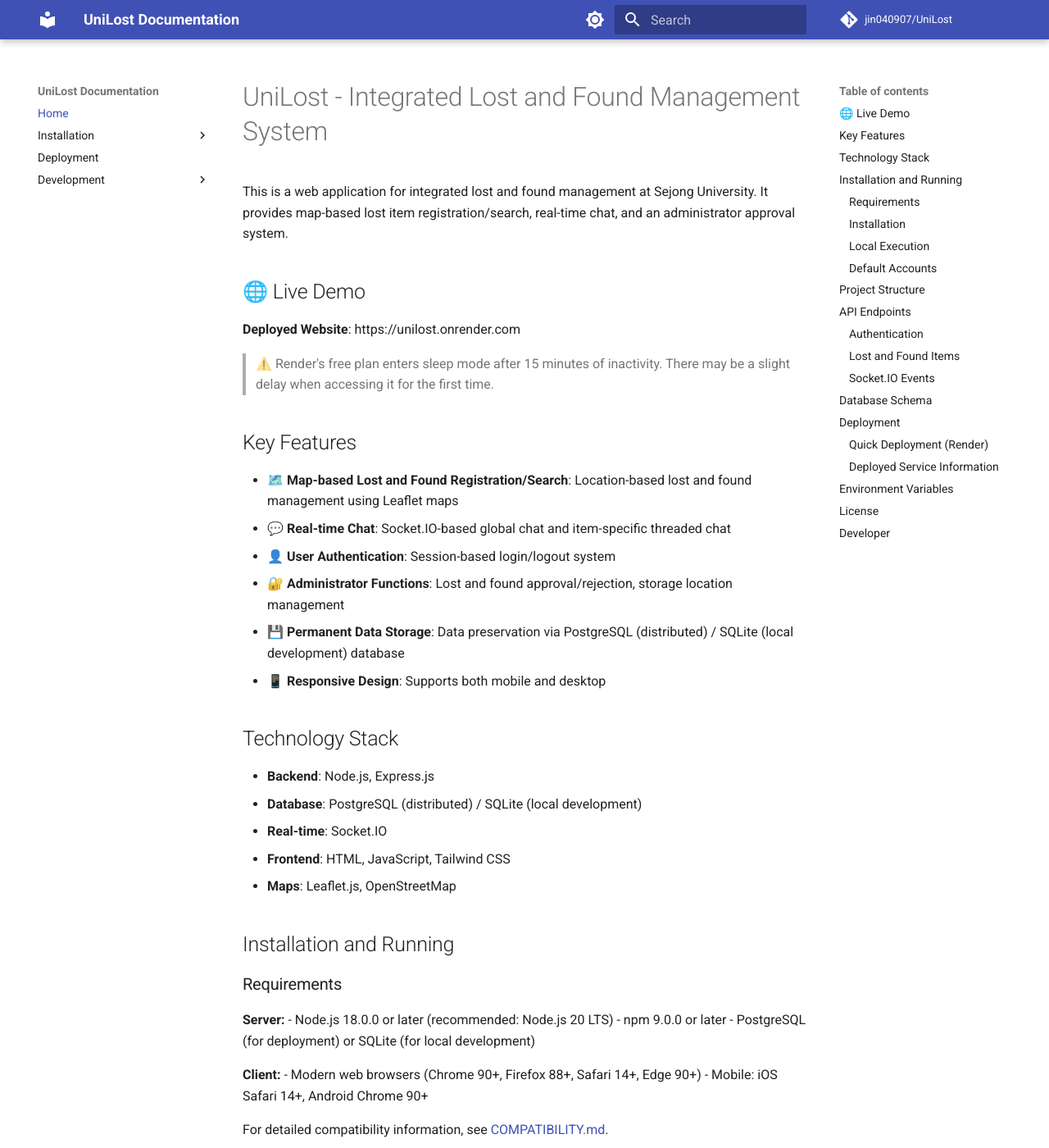
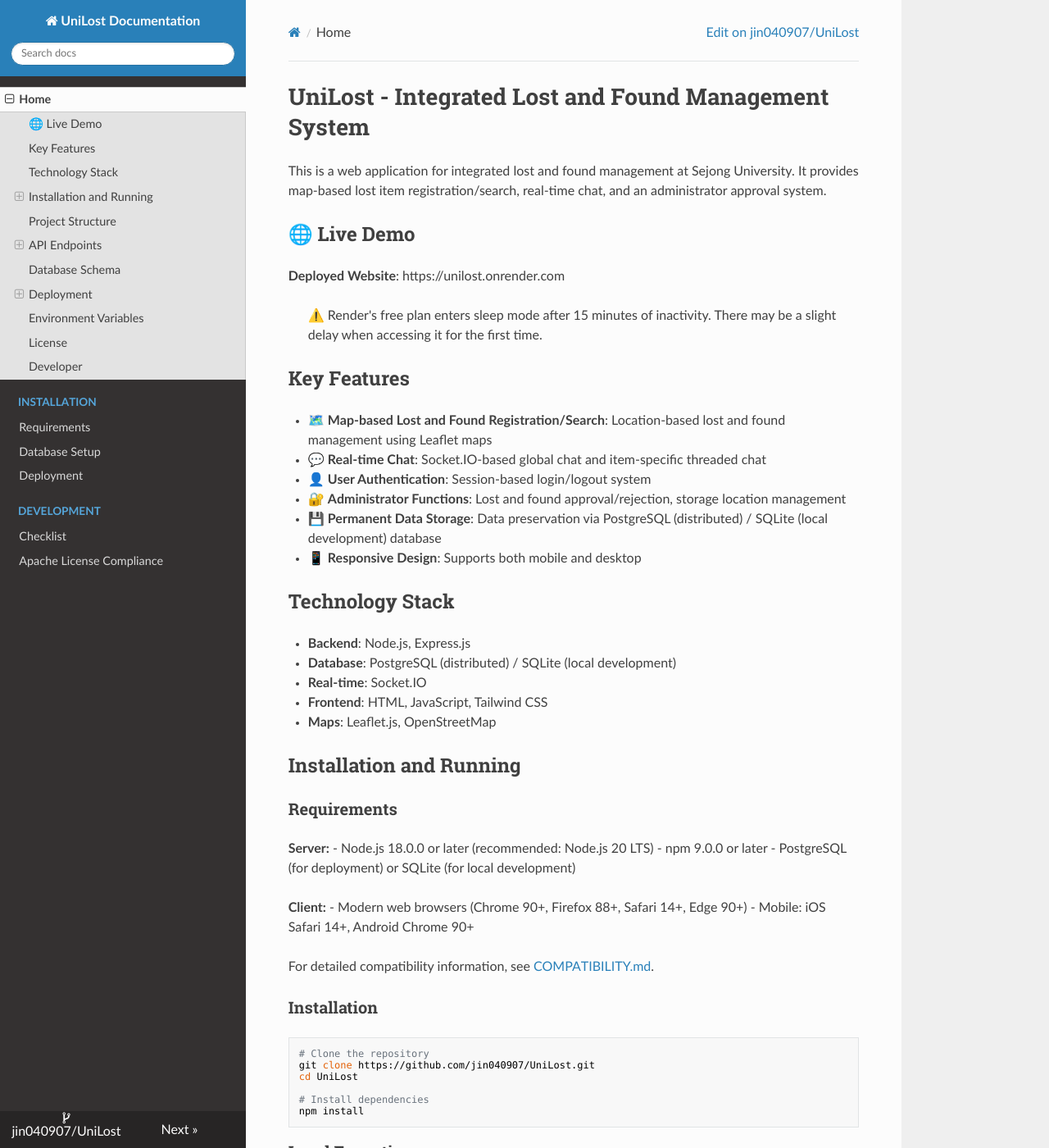
Before and after one commit to jin040907/UniLost, an MkDocs documentation site: the page built from docs/index.md, in a window 1280 px wide and 1400 px high. Shown: the whole window at 82% size. Built offline with MkDocs 1.6.1, drawn with Linux system fonts in a browser that asks for light colours; nearby versions of some CDN libraries; comment, search, counter and statistics services are not loaded; some of the changed text lies outside the part shown.

Commit message:
Check readthedocs

```diff
--- a/mkdocs.yml
+++ b/mkdocs.yml
@@ -7,22 +7,9 @@
 repo_url: https://github.com/jin040907/UniLost
 edit_uri: edit/main/docs/
 
-# Theme
+# Theme (Read the Docs only supports 'mkdocs' or 'readthedocs' themes)
 theme:
-  name: material
-  palette:
-    - scheme: default
-      primary: indigo
-      accent: indigo
-      toggle:
-        icon: material/brightness-7
-        name: Switch to dark mode
-    - scheme: slate
-      primary: indigo
-      accent: indigo
-      toggle:
-        icon: material/brightness-4
-        name: Switch to light mode
+  name: readthedocs
 
 # Navigation
 nav:
@@ -35,16 +22,10 @@
     - Checklist: CHECKLIST.md
     - Apache License Compliance: APACHE_LICENSE_COMPLIANCE.md
 
-# Markdown extensions
+# Markdown extensions (using basic extensions compatible with readthedocs theme)
 markdown_extensions:
-  - pymdownx.highlight:
-      anchor_linenums: true
-  - pymdownx.inlinehilite
-  - pymdownx.snippets
-  - pymdownx.superfences
   - admonition
-  - pymdownx.details
-  - pymdownx.tabbed:
-      alternate_style: true
+  - codehilite
+  - fenced_code
   - toc:
       permalink: true
```
